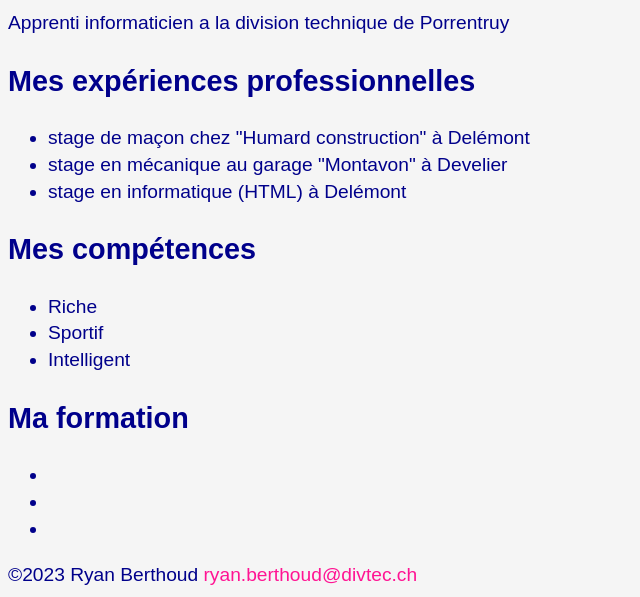
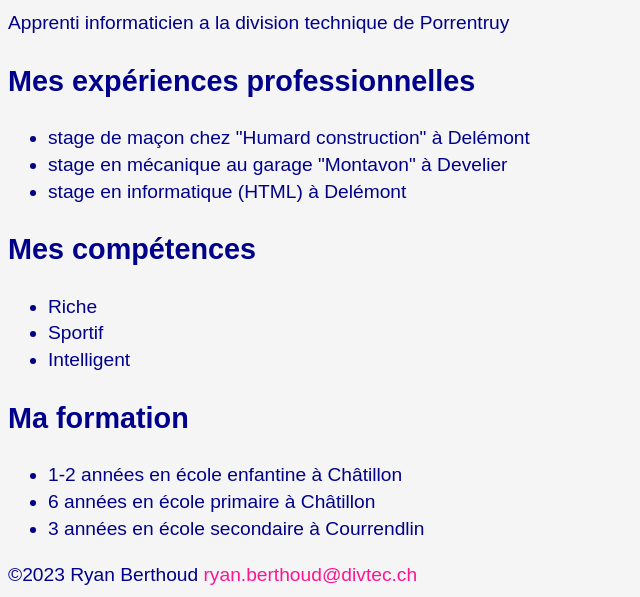
Before and after one commit to divtec-cejef/cv-01-html-fan2Messi-Ryan-10, a plain HTML site: page index.html in a window 1280 px wide. Shown: the part 566-1163 px from the top of the page, without its empty margins (0-640 px from the left). Drawn offline with Linux system fonts and the light colour scheme.

Commit message:
liste de ma formation et de mon parcours scolaire (sans les années, je sais plus)

```diff
--- a/index.html
+++ b/index.html
@@ -58,9 +58,9 @@
             </ul>
         <h2 id="formation">Ma formation</h2>
             <ul>
-            <li></li>
-            <li></li>
-            <li></li>
+                <li>1-2 années en école enfantine à Châtillon</li>
+                <li>6 années en école primaire à Châtillon</li>
+                <li>3 années en école secondaire à Courrendlin</li>
             </ul>
     </main>
     <footer>
```
